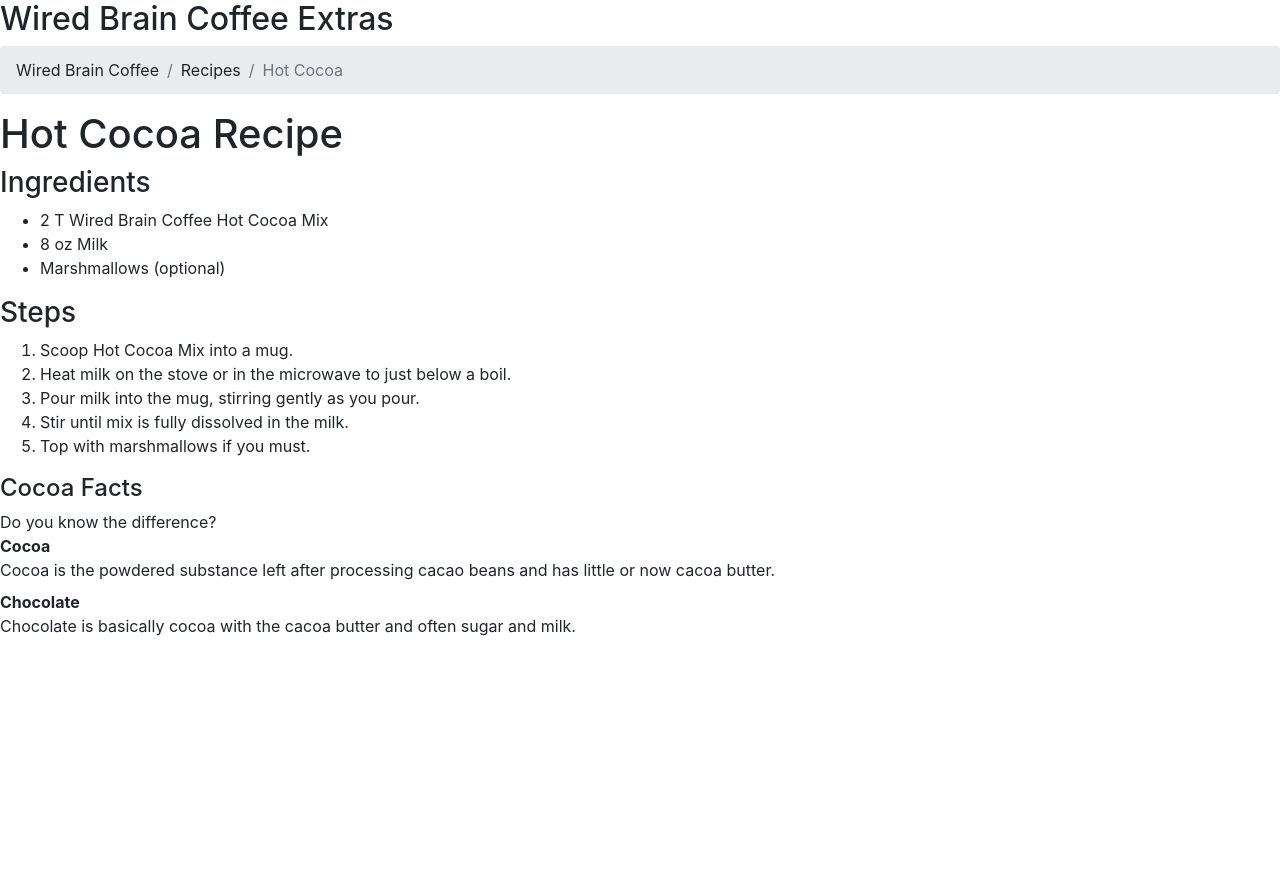
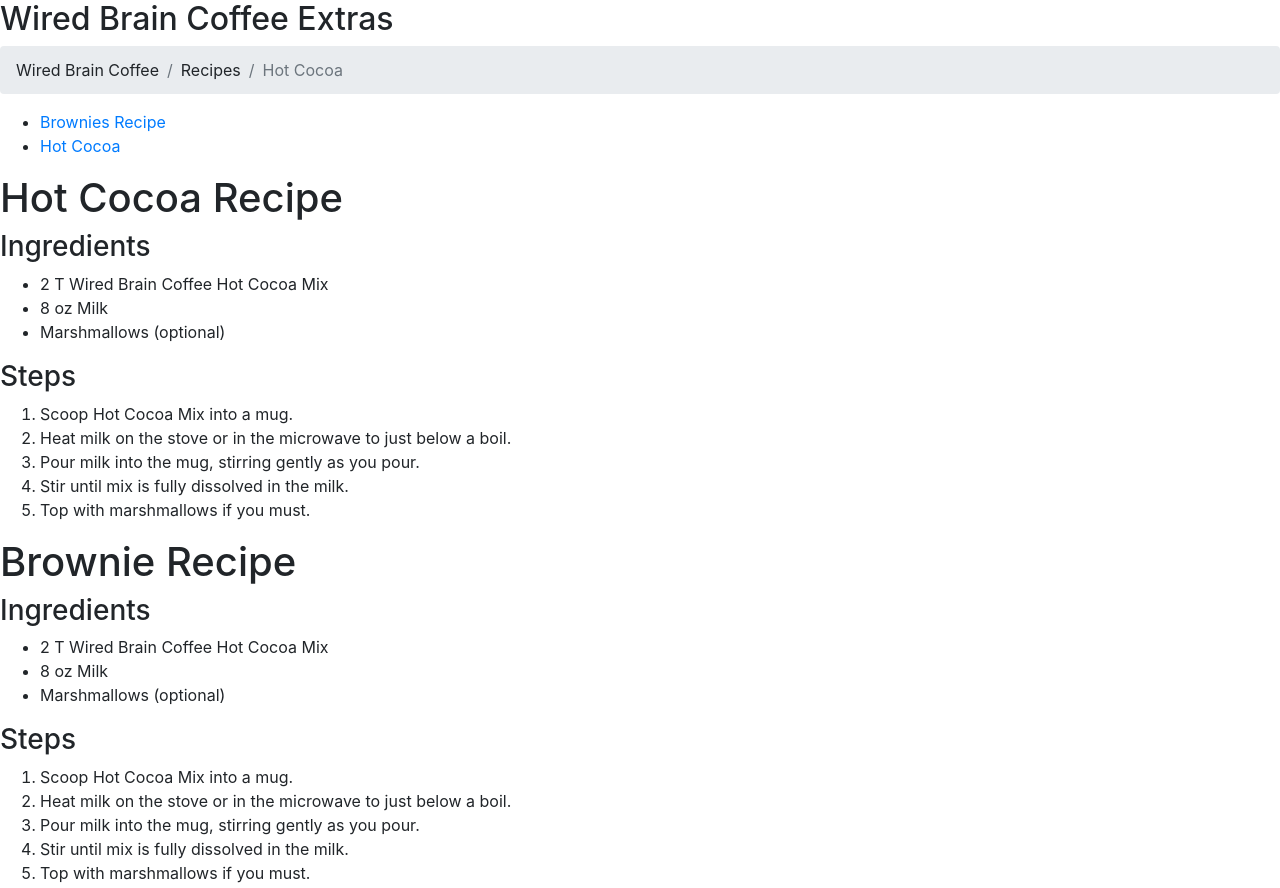
Before and after one commit to PedroMDAndre/Training-PS-HTML-Fundamentals, a plain HTML site: page content/recipes.html in a window 1280 px wide. Shown: the top 888 px of the page. Before the commit the page ends 800 px from the top, so only its background shows below. Drawn offline with nearby package versions, Linux system fonts and the light colour scheme.

Commit message:
Linking Documents

```diff
--- a/recipes.html
+++ b/content/recipes.html
@@ -1,5 +1,5 @@
 <!DOCTYPE html>
-<html>
+<html lang="en-us">
 
 <head>
     <meta charset="utf-8">
@@ -16,10 +16,36 @@
             <li class="breadcrumb-item">Recipes</li>
             <li class="breadcrumb-item active">Hot Cocoa</li>
         </ol>
+
+        <nav>
+            <ul>
+                <li><a href="#brownies">Brownies Recipe</a></li>
+                <li><a href="#cocoa">Hot Cocoa</a></li>
+            </ul>
+        </nav>
     </header>
 
-    <article title="Hot Cocoa Recipe">
-        <h1>Hot Cocoa Recipe</h1>
+    <a name="cocoa"></a>
+    <h1>Hot Cocoa Recipe</h1>
+
+    <h3>Ingredients</h3>
+    <ul>
+        <li>2 T Wired Brain Coffee Hot Cocoa Mix</li>
+        <li>8 oz Milk</li>
+        <li>Marshmallows (optional)</li>
+    </ul>
+
+    <h3>Steps</h3>
+    <ol>
+        <li>Scoop Hot Cocoa Mix into a mug.</li>
+        <li>Heat milk on the stove or in the microwave to just below a boil.</li>
+        <li>Pour milk into the mug, stirring gently as you pour.</li>
+        <li>Stir until mix is fully dissolved in the milk.</li>
+        <li>Top with marshmallows if you must.</li>
+    </ol>
+
+    <div id="brownies">
+        <h1>Brownie Recipe</h1>
 
         <h3>Ingredients</h3>
         <ul>
@@ -36,7 +62,8 @@
             <li>Stir until mix is fully dissolved in the milk.</li>
             <li>Top with marshmallows if you must.</li>
         </ol>
-    </article>
+    </div>
+
 
     <section title="Interesting Cocoa Facts">
         <h4>Cocoa Facts</h4>
```
Also changed, not shown: content/nutrition.html (added, +31 -0 lines), index.html (+19 -6 lines).
